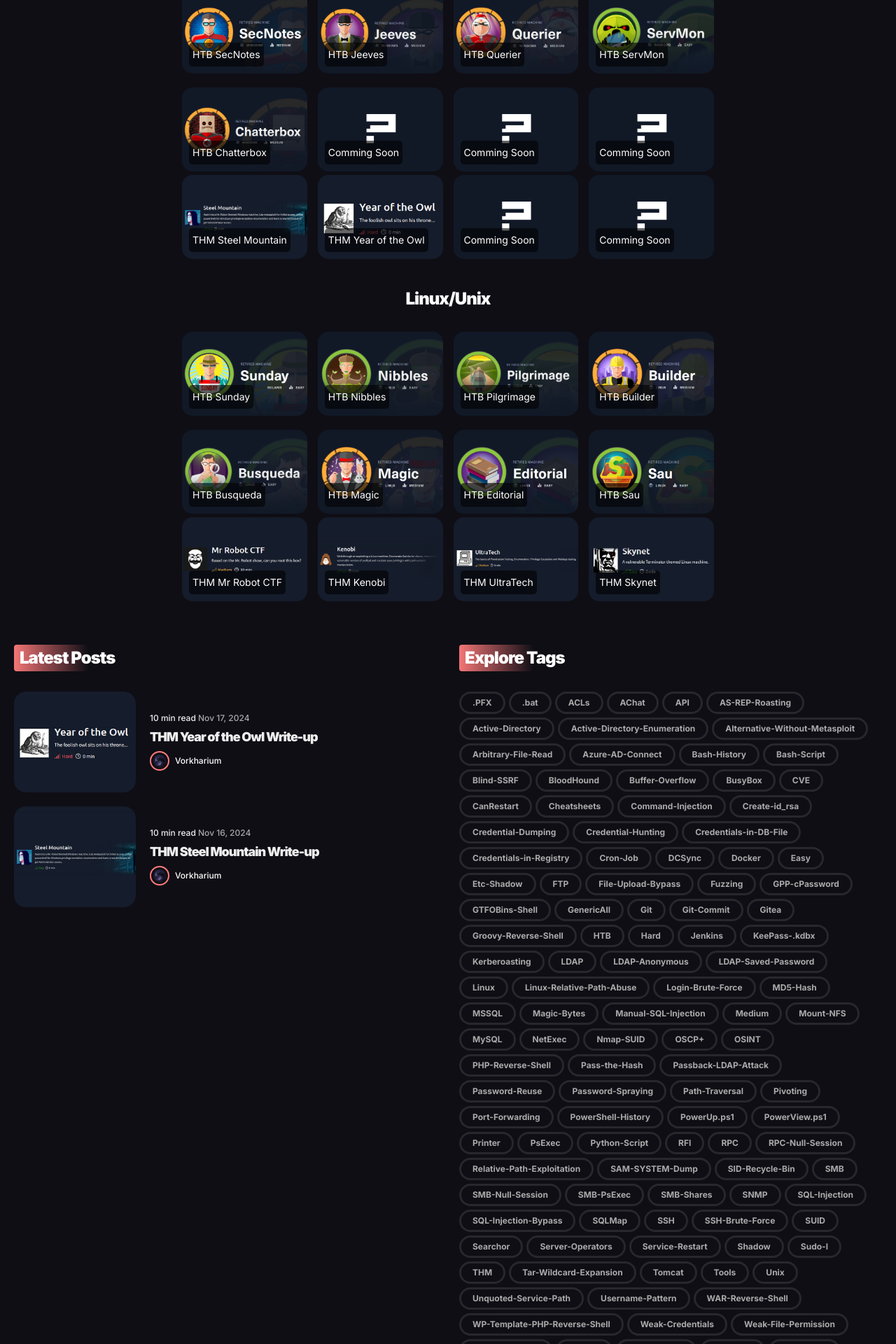
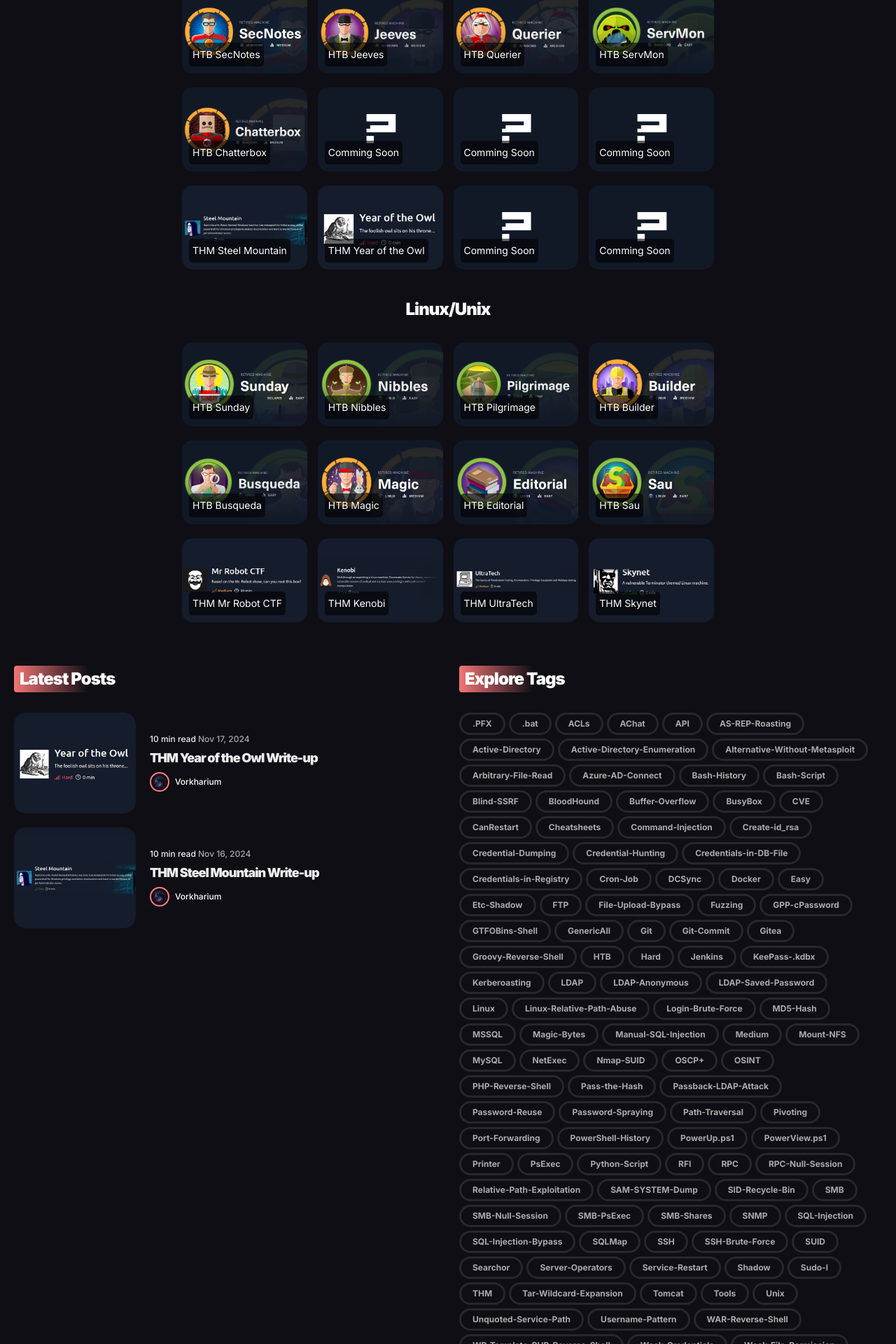
Before and after one commit to Vorkharium/vorkharium.github.io, a Jekyll site: the page built from _pages/write-ups.md, in a window 1280 px wide. Shown: the part 1146-3066 px from the top of the page at 70% size. Built offline with Jekyll 4.4.1, drawn with Linux system fonts in a browser that asks for light colours.

Commit message:
Update write-ups.md

```diff
--- a/_pages/write-ups.md
+++ b/_pages/write-ups.md
@@ -219,7 +219,7 @@
 
 <div style="height: 5px;"></div>
 
-<div style="display: flex; justify-content: center; gap: 15px;">
+<div style="display: flex; justify-content: center; gap: 15px; margin-top: 15px;">
     <div style="position: relative; display: inline-block;">
         <a href="/THM-Steel-Mountain-Write-up">
             <img src="/images/thm_steel_mountain.png" alt="THM Steel Mountain"
@@ -377,7 +377,7 @@
 
 <div style="height: 5px;"></div>
 
-<div style="display: flex; justify-content: center; gap: 15px;">
+<div style="display: flex; justify-content: center; gap: 15px; margin-top: 15px;">
     <div style="position: relative; display: inline-block;">
         <a href="/THM-Mr-Robot-CTF-Write-Up">
             <img src="/images/thm_mr_robot_ctf.png" alt="THM Mr Robot CTF"
```
